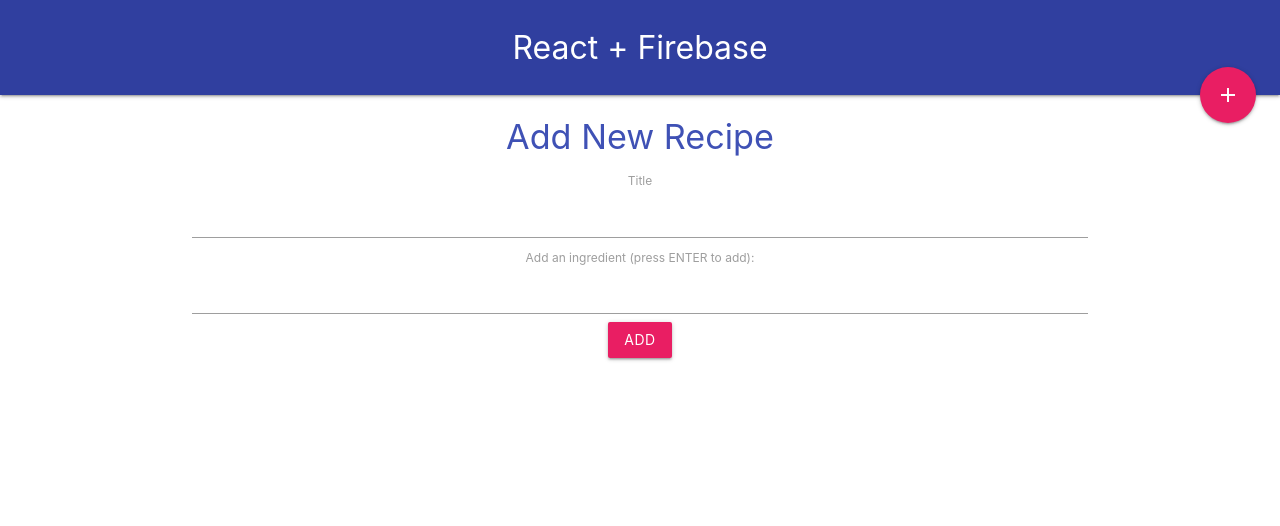
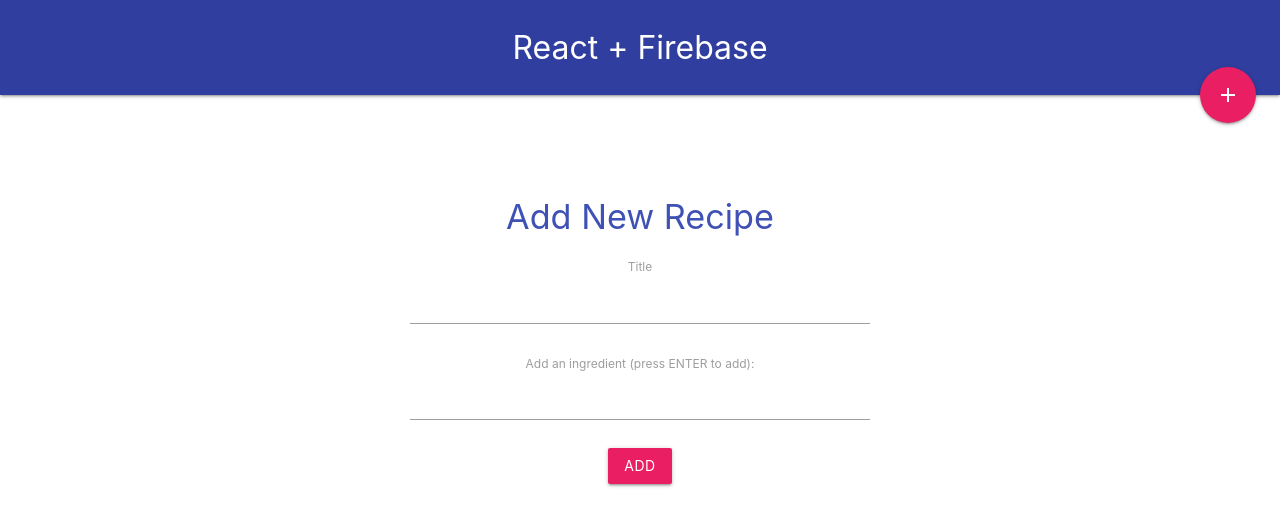
Before and after one commit to Atanu-P/react_crud_app, a React (Create React App) app: page /addrecipe in a window 1280 px wide. Shown: the top 526 px of the page. Built offline with nearby package versions, Linux system fonts and the light colour scheme.

Commit message:
add styling to addrecipe page

```diff
--- a/src/App.css
+++ b/src/App.css
@@ -66,3 +66,25 @@
   color: #aaa;
   font-size: 1.4em;
 }
+
+.add-item{
+  margin-top: 60px;
+  padding: 20px;
+  max-width: 500px;
+}
+.add-item h2{
+  font-size: 2em;
+  margin: 20px auto;
+}
+.add-item .field{
+  margin: 20px auto;
+  position: relative;
+}
+.add-item .delete{
+  position: absolute;
+  right: 0;
+  bottom: 16px;
+  color: #aaa;
+  font-size: 1.4em;
+  cursor: pointer;
+}
--- a/src/App.js
+++ b/src/App.js
@@ -2,6 +2,7 @@
 import { Route, Switch, Redirect } from "react-router-dom";
 import Display from "./components/display";
 import AddRecipe from "./components/addRecipe";
+import EditRecipe from "./components/editRecipe";
 import Navbar from "./navBar";
 import "./App.css";
 import react from "react";
@@ -14,6 +15,7 @@
         <Switch>
           <Route exact path="/display" component={Display} />
           <Route exact path="/addrecipe" component={AddRecipe} />
+          <Route exact path="/editrecipe" component={EditRecipe} />
           <Redirect from="/" exact to="/display" />
         </Switch>
         {/* <img src={logo} className="App-logo" alt="logo" /> */}
--- a/src/components/display.jsx
+++ b/src/components/display.jsx
@@ -1,4 +1,5 @@
 import React, { Component } from "react";
+import { Link } from "react-router-dom";
 import { getDocs, collection, deleteDoc, doc } from "firebase/firestore";
 import { db } from "../firebase";
 
@@ -77,9 +78,11 @@
                   ))}
                 </ul>
               </div>
-              <span className="btn-floating btn-large halfway-fab pink">
-                <i className="material-icons edit">edit</i>
-              </span>
+              <Link to="/editrecipe">
+                <span className="btn-floating btn-large halfway-fab pink">
+                  <i className="material-icons edit">edit</i>
+                </span>
+              </Link>
             </div>
           ))}
         </div>
--- /dev/null
+++ b/src/components/editRecipe.jsx
@@ -0,0 +1,14 @@
+import React, { Component } from "react";
+
+class EditRecipe extends Component {
+  state = {};
+  render() {
+    return (
+      <div>
+        <h1>Edit recipe</h1>
+      </div>
+    );
+  }
+}
+
+export default EditRecipe;
```
